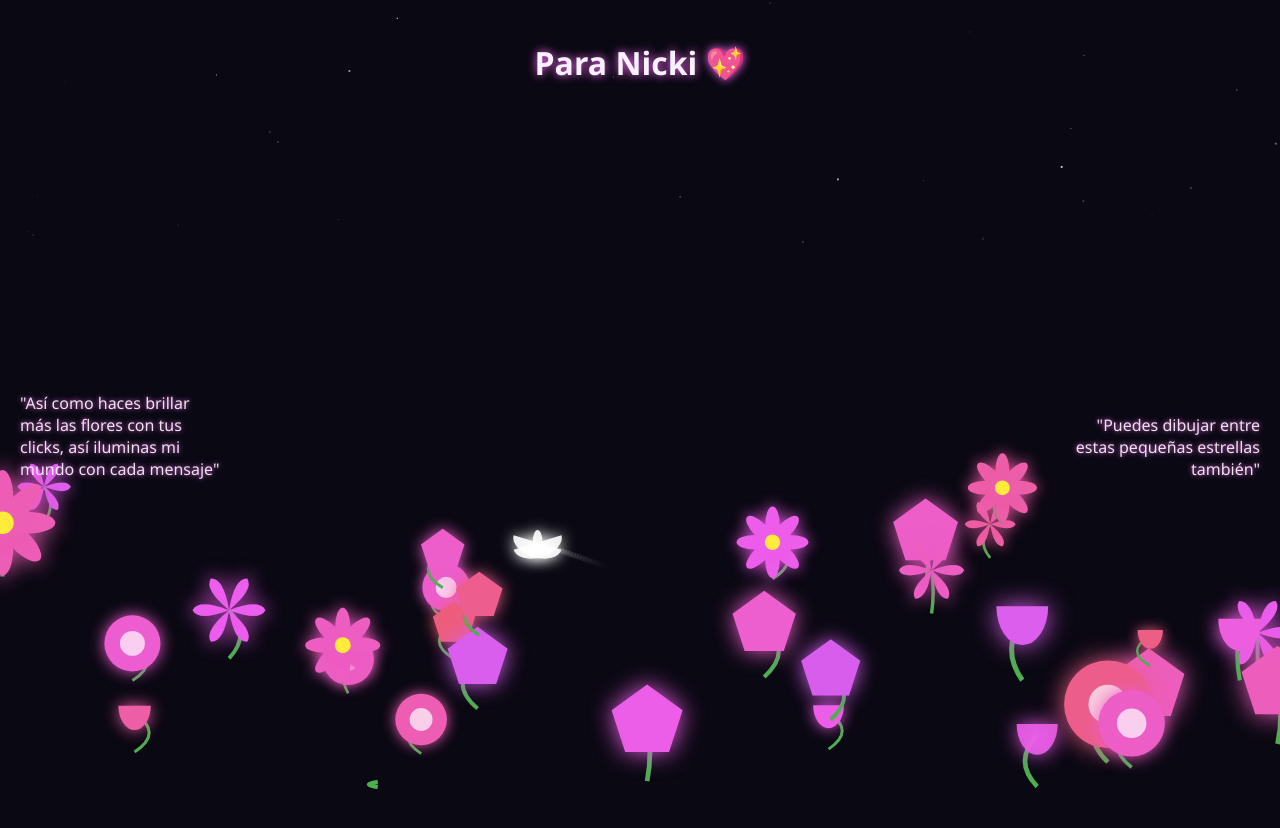
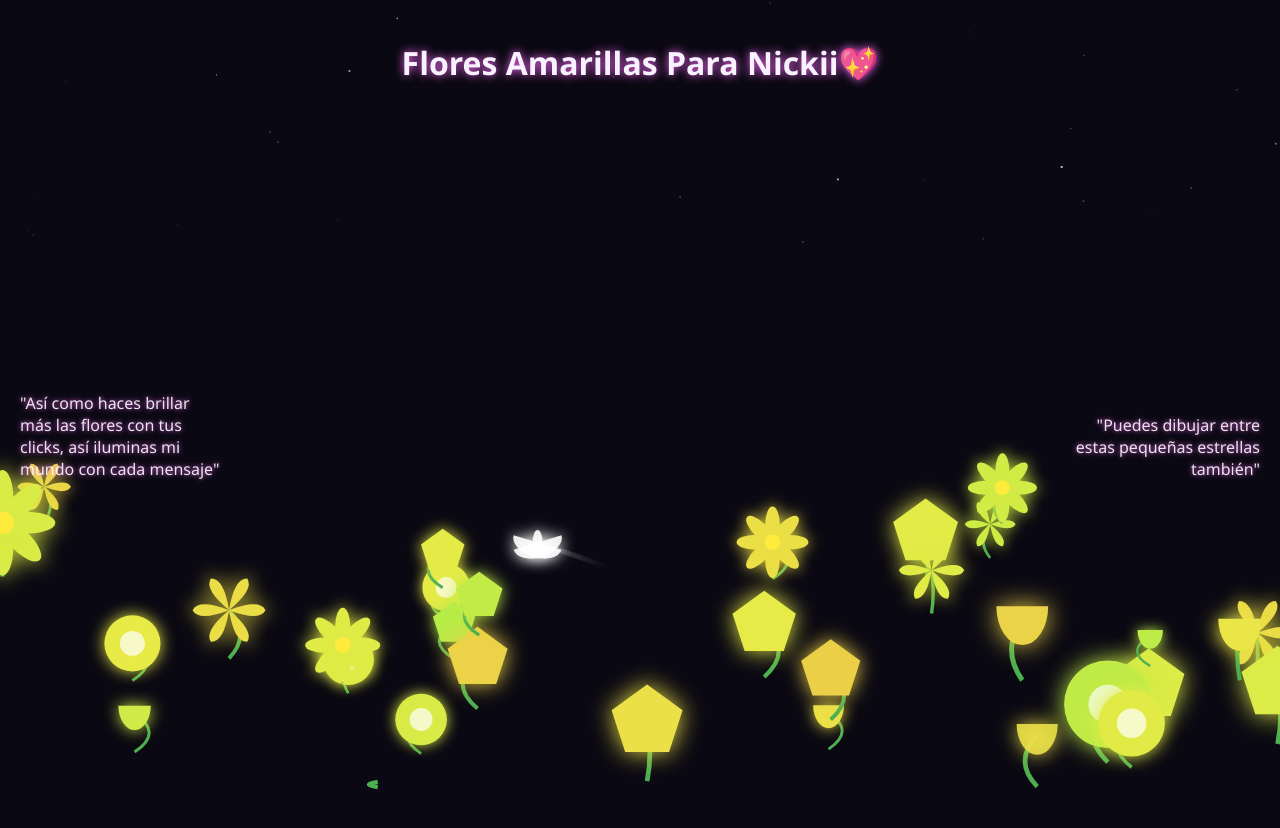
Before and after one commit to Alexz28/mensaje-especial, a plain HTML site: page index.html in a window 1280 px wide. Drawn offline with Linux system fonts and the light colour scheme.

Commit message:
EndUpdate index.html

```diff
--- a/index.html
+++ b/index.html
@@ -1,9 +1,18 @@
 <!DOCTYPE html>
 <html lang="es">
 <head>
+  <!-- Google tag (gtag.js) -->
+<script async src="https://www.googletagmanager.com/gtag/js?id=G-T75KN2YE94"></script>
+<script>
+  window.dataLayer = window.dataLayer || [];
+  function gtag(){dataLayer.push(arguments);}
+  gtag('js', new Date());
+
+  gtag('config', 'G-T75KN2YE94');
+</script>
   <meta charset="UTF-8">
   <meta name="viewport" content="width=device-width, initial-scale=1.0">
-  <title>Jardín Mágico para Nicki</title>
+  <title>Jardín para Nickiiiii</title>
   <style>
     body {
       margin: 0;
@@ -140,7 +149,7 @@
   </style>
 </head>
 <body>
-  <h1 id="titulo">Para Nicki 💖</h1>
+  <h1 id="titulo">Flores Amarillas Para Nickii💖</h1>
   <div id="leftMessage">"Así como haces brillar más las flores con tus clicks, así iluminas mi mundo con cada mensaje"</div>
   <div id="rightMessage">"Puedes dibujar entre estas pequeñas estrellas también"</div>
   <canvas id="canvas"></canvas>
@@ -412,7 +421,7 @@
         growth: 0,
         growthSpeed: 0.006 + Math.random() * 0.008,
         type: Math.floor(Math.random() * FLOWER_TYPES),
-        color: `hsl(${Math.random() * 60 + 290}, 80%, 65%)`,
+        color: `hsl(${Math.random() * 30 + 50}, 80%, 60%)`, // Cambiado a tonos amarillos (50-80°)
         life: 0,
         maxLife: 800 + Math.random() * 600,
         clickCount: 0
@@ -450,7 +459,7 @@
           x,
           y,
           size: Math.random() * 4 + 2,
-          color: `hsla(${Math.random() * 60 + 290}, 100%, 80%, 0.7)`,
+          color: `hsla(${Math.random() * 30 + 50}, 100%, 80%, 0.7)`, // Cambiado a tonos amarillos
           speedX: (Math.random() - 0.5) * 1.5,
           speedY: (Math.random() - 0.5) * 1.5,
           life: 30 + Math.random() * 40
@@ -491,7 +500,7 @@
 
     function handleSiButtonClick() {
       flowers.forEach(flower => {
-        flower.color = `hsl(${Math.random() * 60 + 290}, 100%, 80%)`;
+        flower.color = `hsl(${Math.random() * 30 + 50}, 100%, 60%)`; // Cambiado a tonos amarillos
         createMagicParticles(flower.x, flower.y - flower.size * 2.5 * flower.growth, 3);
       });
 
@@ -522,7 +531,7 @@
 
           if (distance < flower.size * 1.5) {
             flower.clickCount += 1;
-            flower.color = `hsl(${Math.random() * 60 + 290}, 100%, 70%)`;
+            flower.color = `hsl(${Math.random() * 30 + 50}, 100%, 50%)`; // Cambiado a tonos amarillos
             createMagicParticles(flower.x, flowerY, 3);
           }
         }
@@ -741,12 +750,12 @@
       rightMessage.style.bottom = `${canvas.height * 0.4}px`;
     });
 
-    // ================= INICIAR =================
+
     leftMessage.style.bottom = `${canvas.height * 0.4}px`;
     rightMessage.style.bottom = `${canvas.height * 0.4}px`;
 
     for (let i = 0; i < 25; i++) spawnFlower();
-    setTimeout(showSpecialFlower, 30000); // Primera flor especial a los 30 segundos
+    setTimeout(showSpecialFlower, 30000);
     animate();
   </script>
 </body>
```
